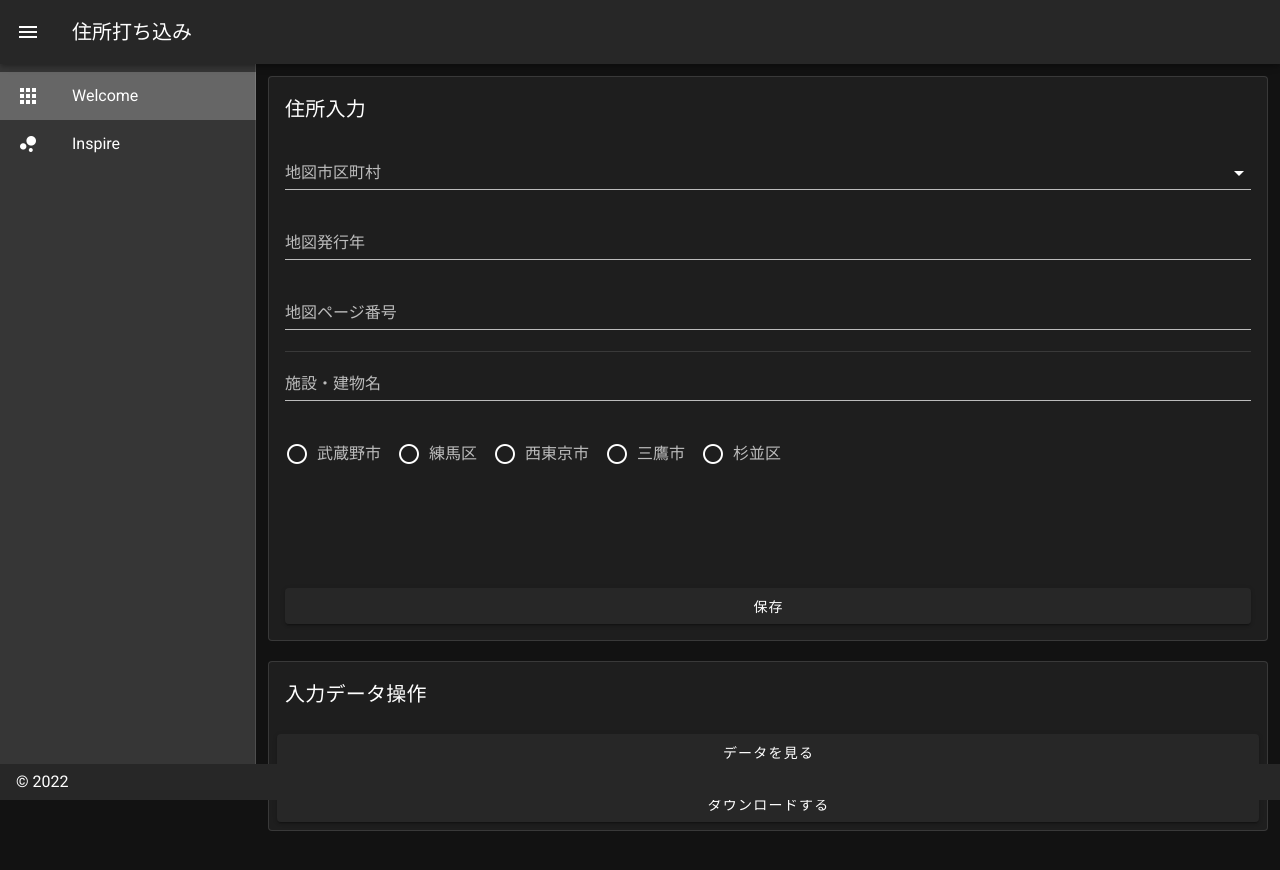
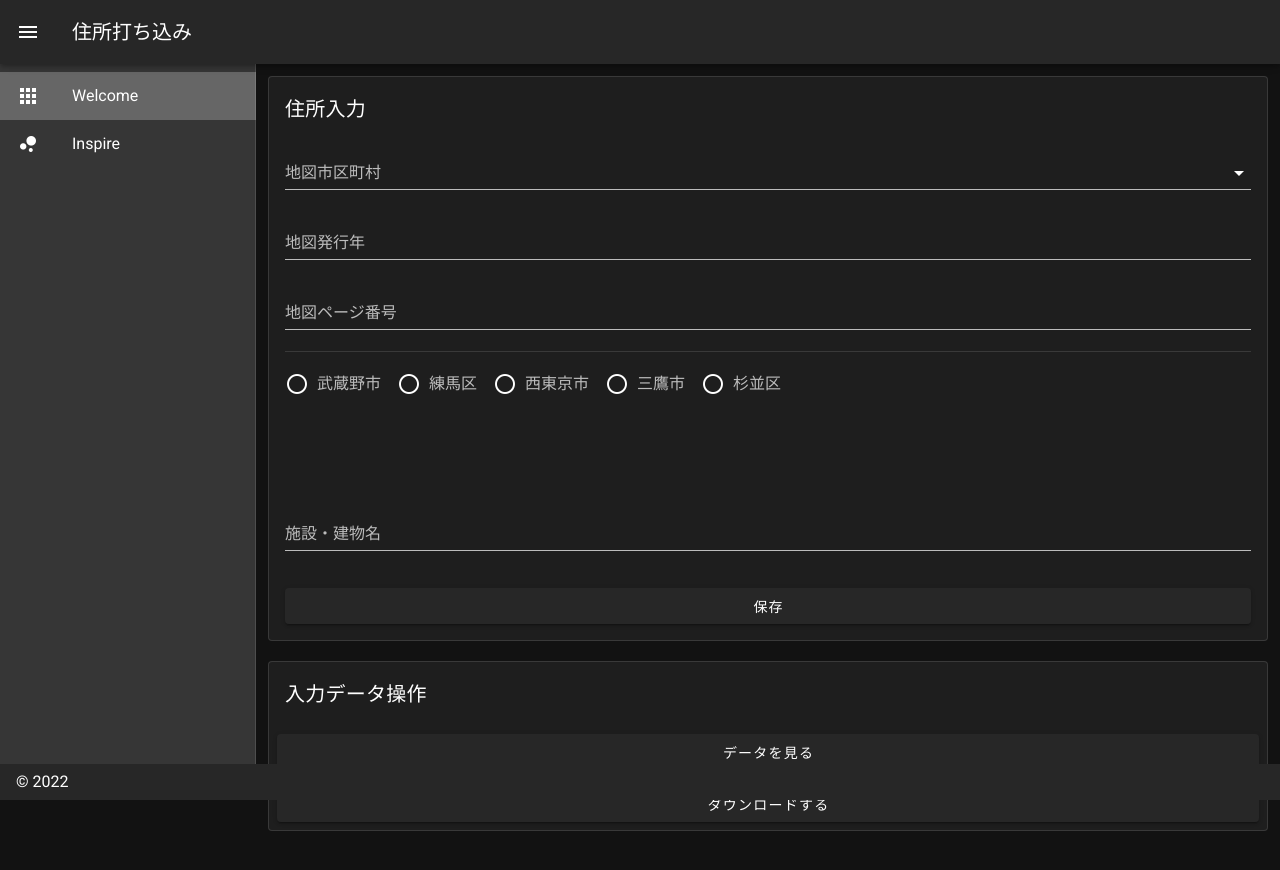
Before and after one commit to integral0523/addressInput, a Nuxt app: page / in a window 1280 px wide. Shown: the top 870 px of the page. Built offline with nearby package versions, Linux system fonts and the light colour scheme.

Commit message:
フォーム順序とバリデーションの変更

```diff
--- a/pages/index.vue
+++ b/pages/index.vue
@@ -12,7 +12,6 @@ div
         v-text-field(label='地図発行年', v-model='chizuYear')
         v-text-field(label='地図ページ番号', v-model='chizuPage')
         v-divider
-        v-text-field(label='施設・建物名', v-model='shisetsu')
         v-radio-group(v-model='selectshikuchoson', row)
           v-radio(
             v-for='shikuchoson in shikuchosons',
@@ -34,6 +33,7 @@ div
             :label='`${String(choume)}丁目`',
             :key='choume'
           )
+        v-text-field(label='施設・建物名', v-model='shisetsu')
         div(v-show='selectChoume || (selectKoaza && selectKoaza.maxChoume==0)')
           v-text-field(
             label='番地',
@@ -102,7 +102,7 @@ export default Vue.extend({
     selectKoaza: {} as Koaza,
     selectChoume: '',
     banchi: '',
-    banchiRule: [(val: string) => /^\d+(-\d+)*$/.test(val) || 'Error'],
+    banchiRule: [(val: string) => /^(\d+(-\d+))*$/.test(val) || 'Error'],
     buttons: [
       [9, 8, 7],
       [6, 5, 4],
```
